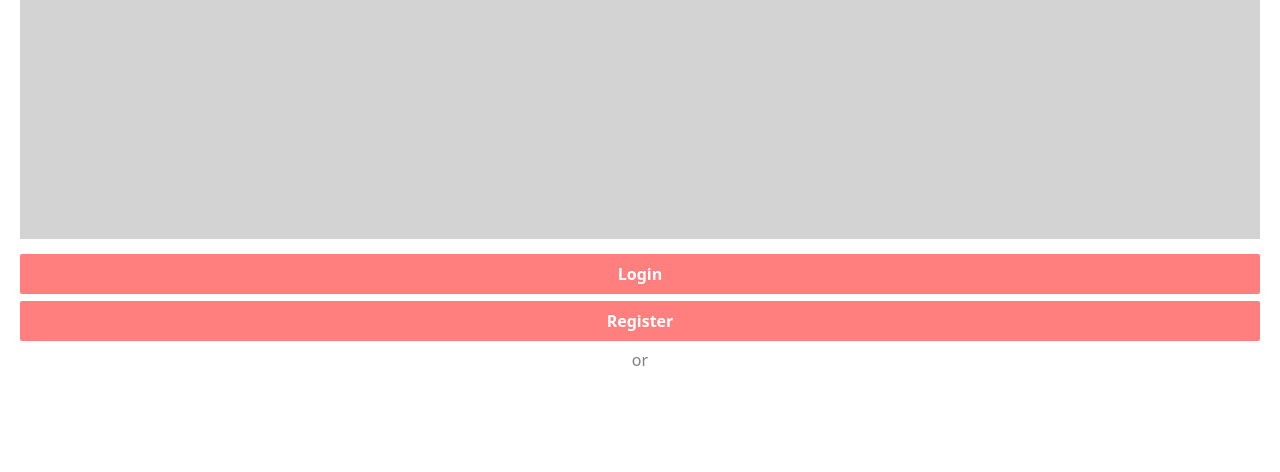
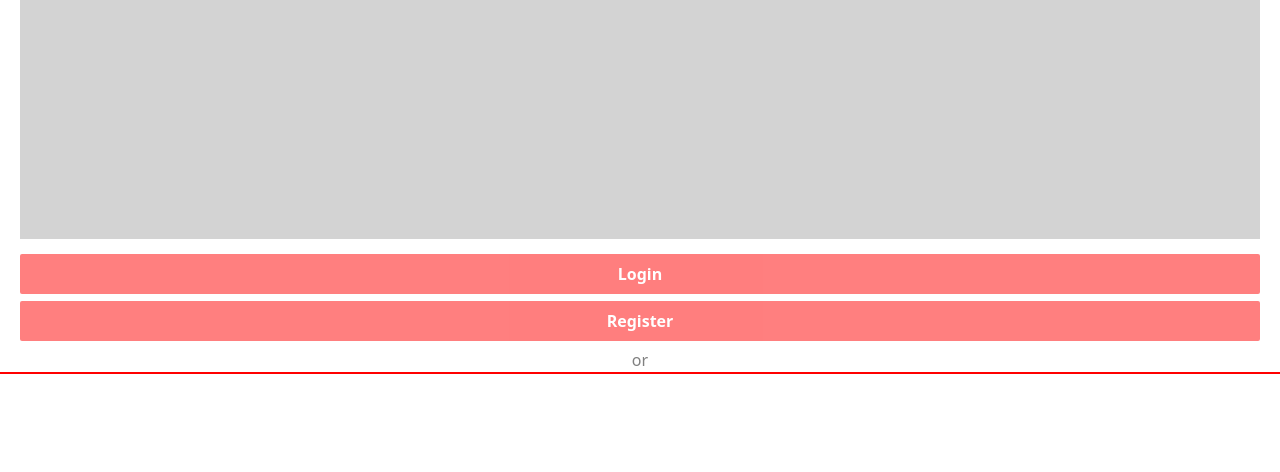
Before and after one commit to jttno1111/jttno1111, a PHP site: page /GetStarted.html in a window 1280 px wide. Shown: the part 302-774 px from the top of the page. Run offline with PHP 8.4, Linux system fonts and the light colour scheme; some libraries are stand-ins or nearby versions.

Commit message:
Add files via upload

```diff
--- a/gApi.css
+++ b/gApi.css
@@ -1,9 +1,12 @@
 .g-signin2 {
 	width:100%;
 	height:7%;
+	position: absolute;
 
 }
 
 .Box-gSign-in{
 	padding: 0px 20px 0px 20px;
+	position: relative;
+	border:1px solid red;
 }
--- a/gApi.js
+++ b/gApi.js
@@ -7,9 +7,6 @@ function onSignIn(googleUser) {
     $(".g-signin2").css("display", "none");
 }
 
-
-
-
 function signOut() {
     var auth2 = gapi.auth2.getAuthInstance();
     auth2.signOut().then(function () {
```
